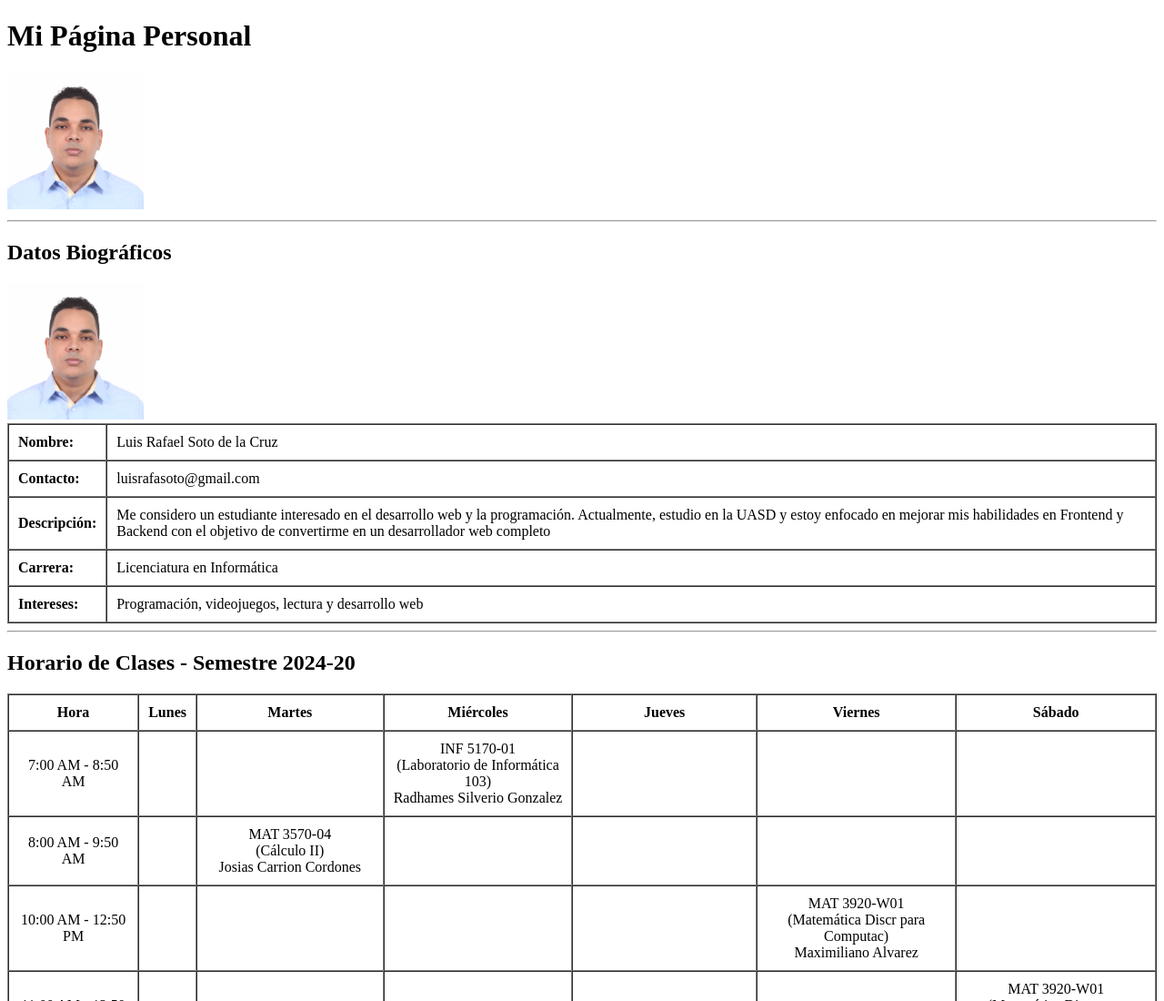
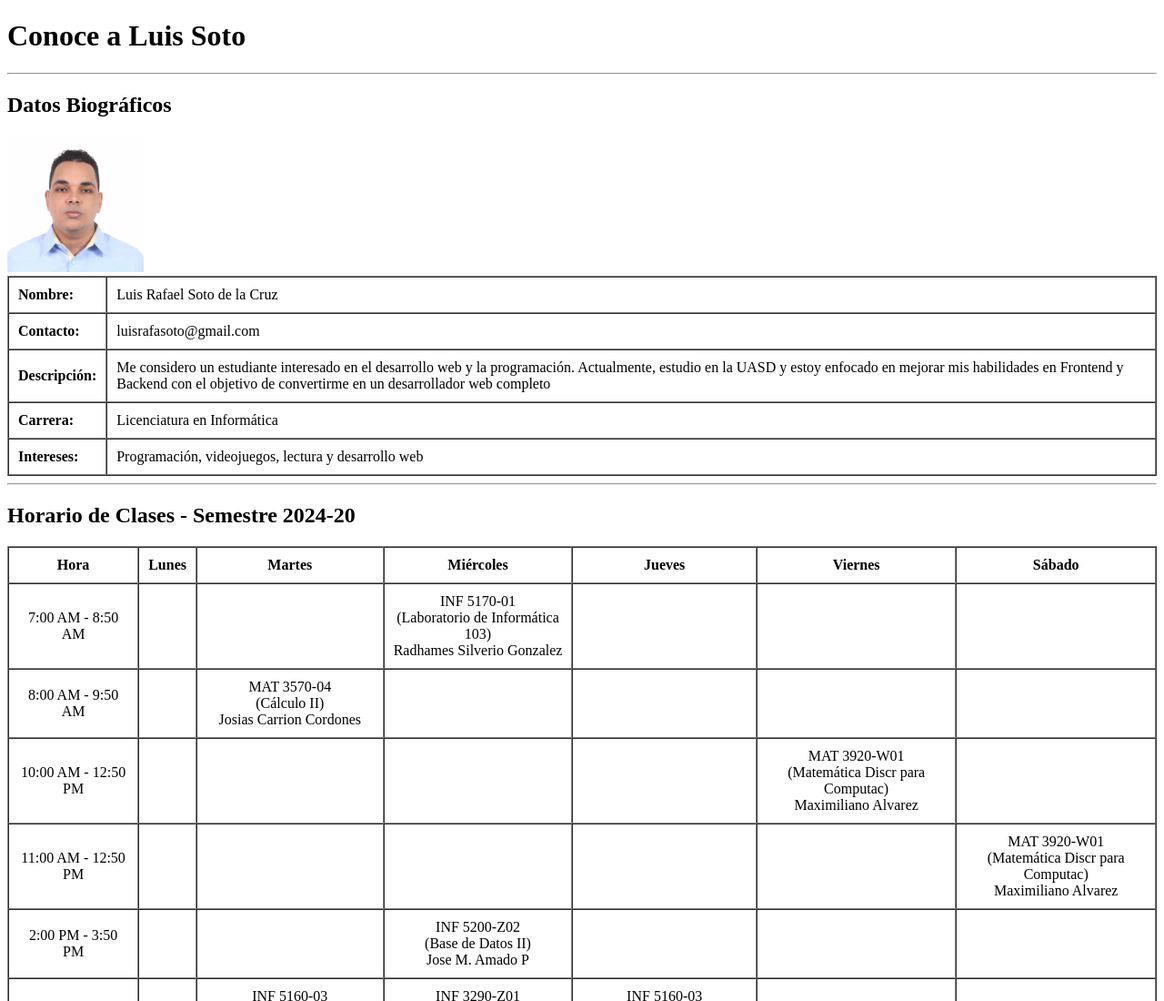
Before and after one commit to LuisRSoto/PaginaPersonal, a plain HTML site: page index.html in a window 1280 px wide. Shown: the top 1100 px of the page at 91% size. Drawn offline with Linux system fonts and the light colour scheme.

Commit message:
Update index.html

```diff
--- a/index.html
+++ b/index.html
@@ -3,13 +3,12 @@
 <head>
     <meta charset="UTF-8">
     <meta name="viewport" content="width=device-width, initial-scale=1.0">
-    <title>Mi Página Personal</title>
+    <title>Conoce a Luis Soto</title>
 </head>
 <body>
     <!-- Encabezado con título y foto personal -->
     <header>
-        <h1>Mi Página Personal</h1>
-        <img src="img/foto.JPG" alt="Mi foto" width="150" height="150">
+        <h1>Conoce a Luis Soto</h1>
     </header>
 
     <hr>
```
